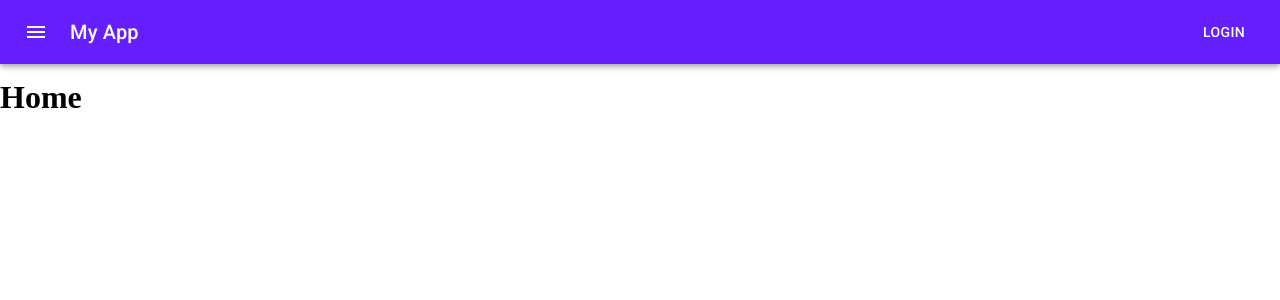
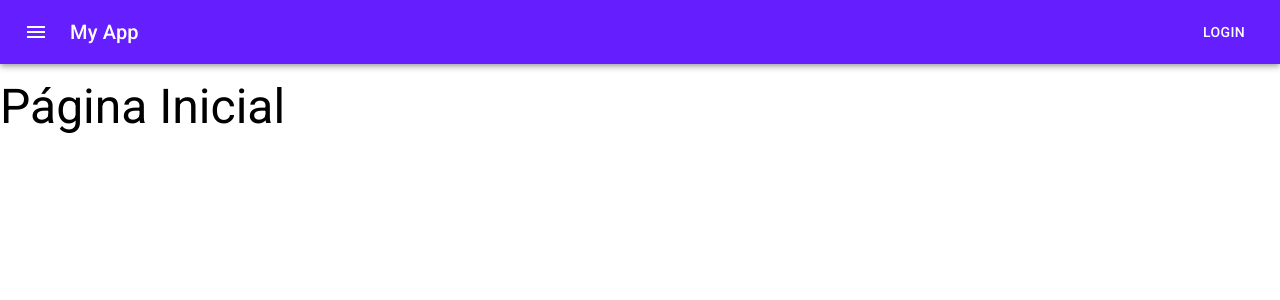
Before and after one commit to danielsfilho/My-App-ProjetoReact, a React (Create React App) app: page / in a window 1280 px wide. Shown: the top 300 px of the page. Built offline with nearby package versions, Linux system fonts and the light colour scheme.

Commit message:
adicionando template page

```diff
--- a/src/App.js
+++ b/src/App.js
@@ -5,6 +5,7 @@
 }from 'react-router-dom'
 
 import TemplateDefault from './templates/Default'
+import TemplatePage from './templates/Page'
 
 import Customers from './pages/Customers'
 import Home from './pages/Home'
@@ -15,10 +16,10 @@
       <Router>
         <Switch>
             <Route path="/customers">
-              <Customers />
+              <TemplatePage title="Clientes" Component={ Customers }/>
             </Route>
             <Route path="/">
-              <Home />
+              <TemplatePage title="Página Inicial" Component={ Home }/>
             </Route>
         </Switch>
       </Router>
--- a/src/pages/Customers.js
+++ b/src/pages/Customers.js
@@ -29,7 +29,6 @@
     }, [])
     return (
         <>
-            <h1>Customers</h1>
             <Grid container>
                 {
                     customers.map(item => (
--- a/src/pages/Home.js
+++ b/src/pages/Home.js
@@ -1,6 +1,7 @@
 const  Home = ()  => {
     return (
-        <h1>Home</h1>
+        <>
+        </>
     )
   }
 
--- /dev/null
+++ b/src/templates/Page.js
@@ -0,0 +1,24 @@
+import Typography from '@material-ui/core/Typography';
+import { makeStyles } from '@material-ui/core/styles'
+
+const useStyles = makeStyles(() => ({
+    container: {
+        padding: "15px 0",
+    }
+}))
+
+
+const Page = ({ title, Component }) => {
+    const classes = useStyles()
+
+    return (
+        <>
+            <Typography variant="h3">
+                {title}
+            </Typography>
+            <Component />
+        </>
+    )
+}
+
+export default Page
```
